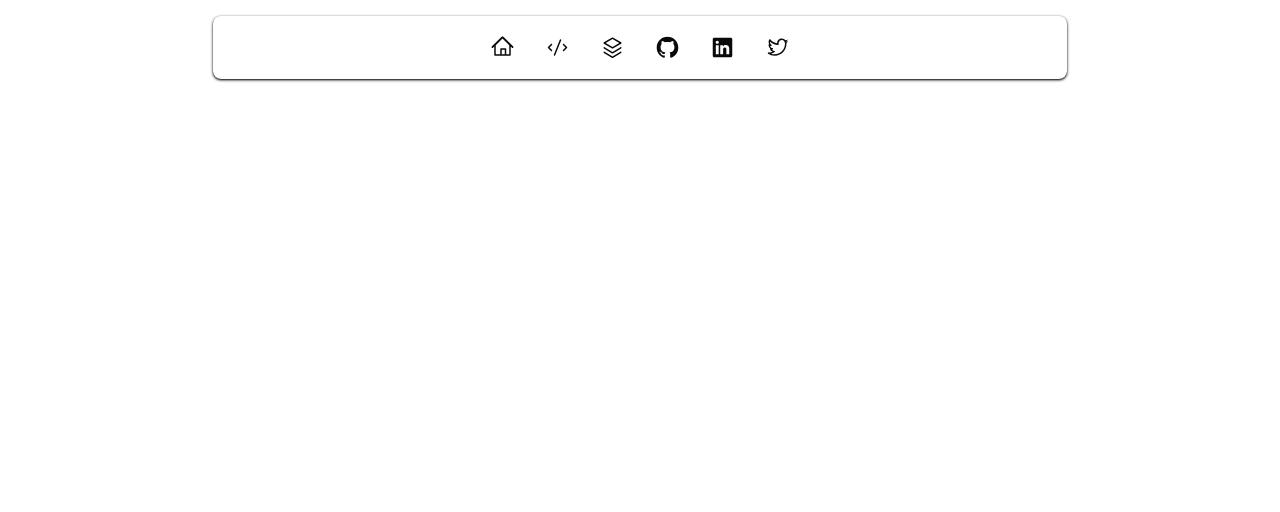
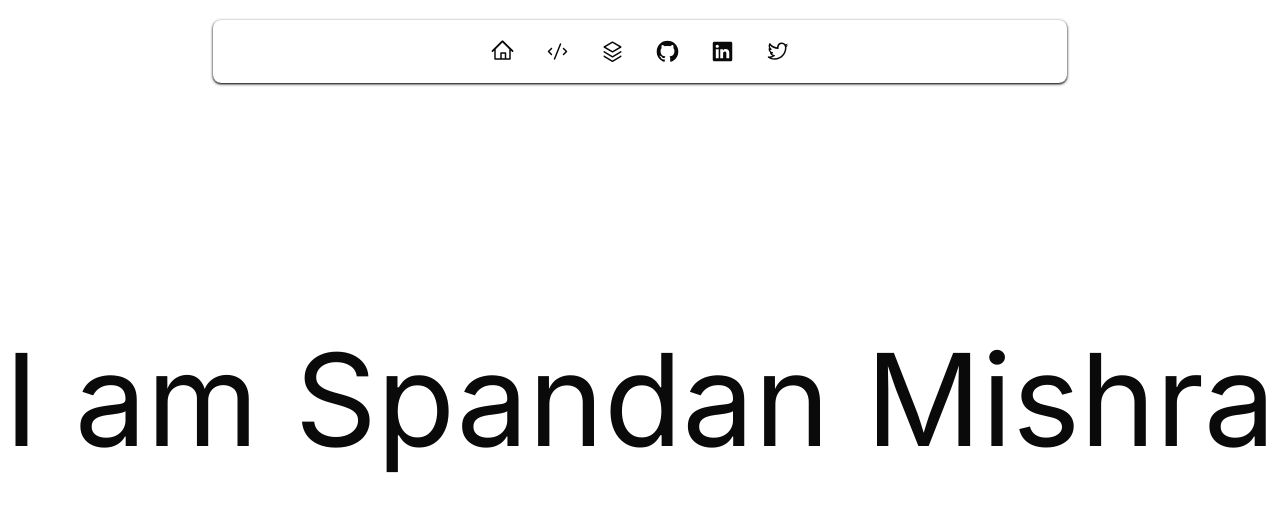
Before and after one commit to Spandan-Mishra/portfolio, a Next.js app: page / in a window 1280 px wide. Shown: the top 512 px of the page. Built offline with nearby package versions, Linux system fonts and the light colour scheme.

Commit message:
made navbar fixed and added simple hero

```diff
--- a/src/app/page.tsx
+++ b/src/app/page.tsx
@@ -1,9 +1,11 @@
+import Hero from "../components/Hero";
 import Navbar from "../components/Navbar";
 
 export default function Home() {
   return (
     <div className="min-h-screen flex flex-col items-center justify-start">
       <Navbar />
+      <Hero />
     </div>
   );
 }
--- /dev/null
+++ b/src/components/Hero.tsx
@@ -0,0 +1,10 @@
+
+const Hero = () => {
+    return (
+        <div className="text-9xl flex min-h-screen items-center justify-center">
+            I am Spandan Mishra
+        </div>
+    )
+}
+
+export default Hero
--- a/src/components/Navbar.tsx
+++ b/src/components/Navbar.tsx
@@ -37,7 +37,7 @@ const Navbar = () => {
     ]
 
     return (
-        <nav className="flex gap-6 items-center justify-center w-2/3 py-6 my-4 shadow shadow-black rounded-md">
+        <nav className="fixed top-1 flex gap-6 items-center justify-center w-2/3 py-6 my-4 shadow shadow-black rounded-md">
             {navitems.map((item, index) => {
                 return (
                     <NavItem key={index} title={item.title} icon={item.icon} href={item.href} />
```
